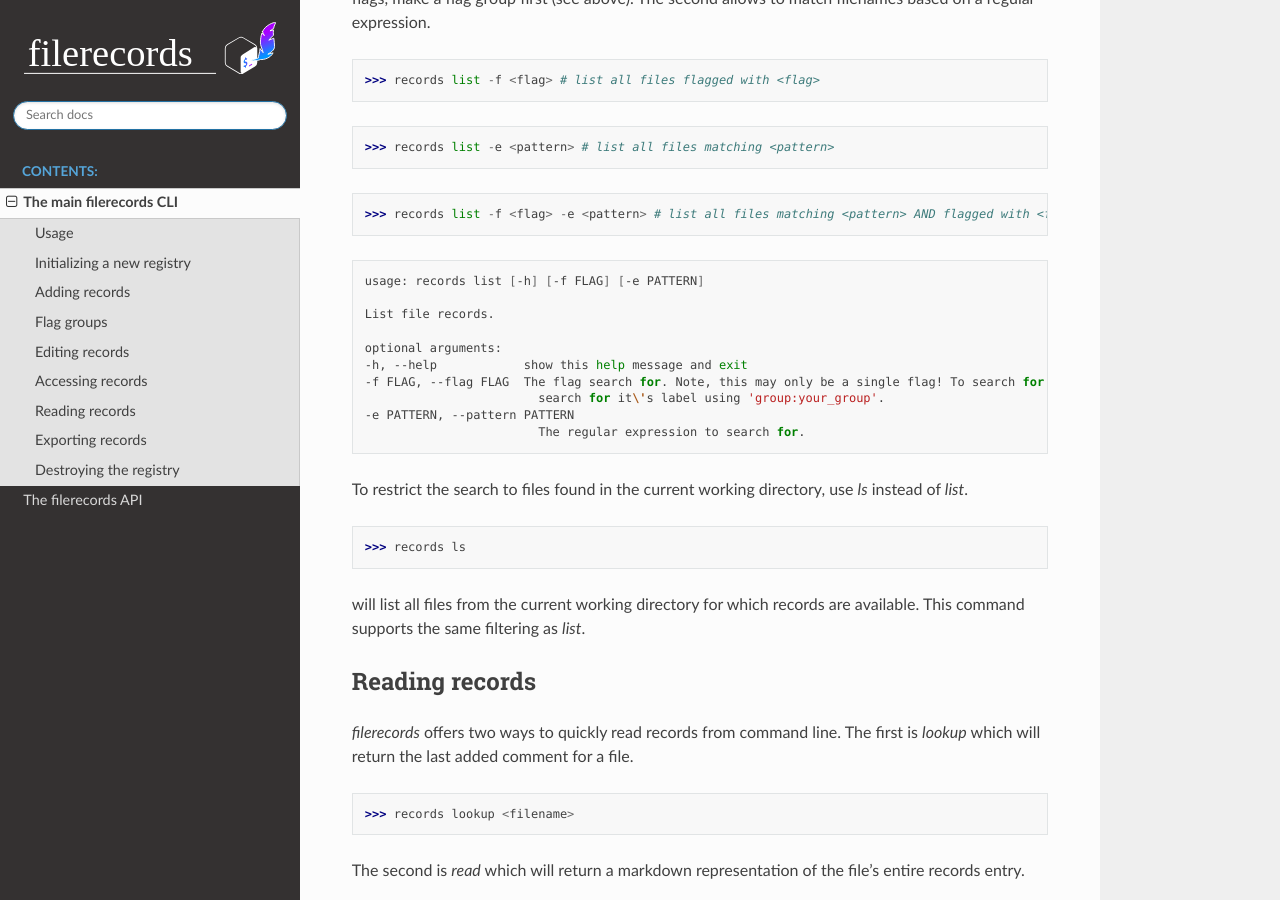
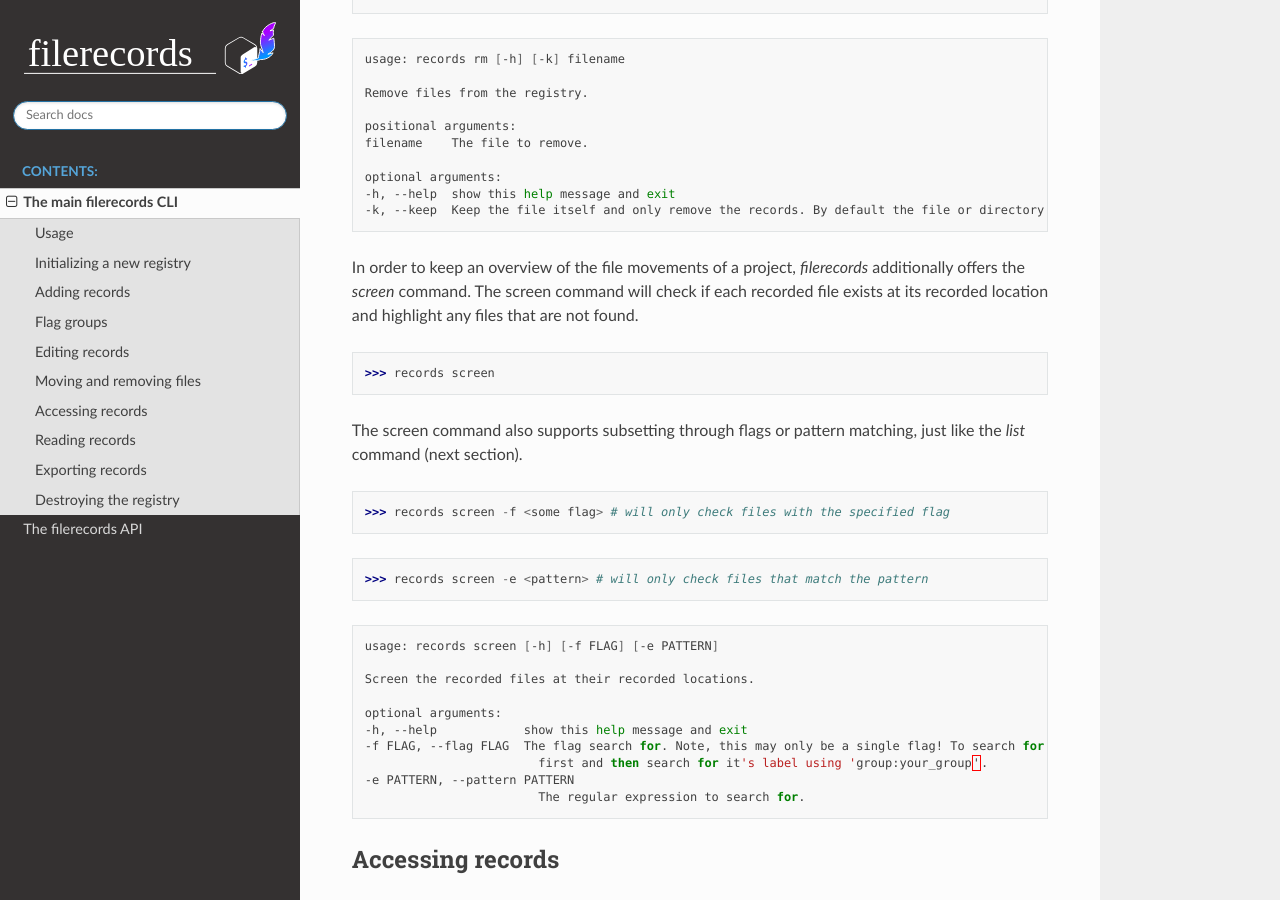
Before and after one commit to NoahHenrikKleinschmidt/filerecords, a Sphinx documentation site: the page built from docs/source/filerecords.cli.rst, in a window 1280 px wide and 900 px high, scrolled down 5453 px. Built offline with Sphinx 7.4.7 and the Read the Docs theme 2.0.0, drawn with Linux system fonts in a browser that asks for light colours; some of the changed text lies outside the part shown.

Commit message:
add screen to docs

```diff
--- a/docs/source/filerecords.cli.rst
+++ b/docs/source/filerecords.cli.rst
@@ -179,6 +179,19 @@ Editing records
                            Any flags to remove.
 
 
+Moving and removing files
+-------------------------
+
+.. warning::
+
+   When a file is moved or removed through `mv` or `rm`, the records will **not** be adjusted automatically!
+
+      >>> mv <old_filename> <new_filename> # will NOT adjust the records
+
+      >>> rm <filename> # will NOT remove the file from records
+
+   Instead, `filerecords` offers its own `mv` and `rm` commands to move and remove files while adjusting the records accordingly.
+
 If a file needs to be moved to a different location, `filerecords` offers its own `mv` command that will move the file and adjust its records accordingly.
 
    >>> records mv <old_filename> <new_filename>
@@ -197,10 +210,13 @@ If a file needs to be moved to a different location, `filerecords` offers its ow
    -h, --help  show this help message and exit
    -k, --keep  Keep the file itself and only adjust the records. By default the file or directory itself is also moved.
 
-Note that the `mv` command will also move the file itself. If you only want to adjust the records, use the `-k` option.
-This is useful when a file has already been moved and now the records only need adjusting.
+.. note::
 
-   >>> records mv -k <old_filename> <new_filename> # will not touch the files themselves. Only the records will be adjusted.
+   Note that the `mv` command will also move the file itself. If you only want to adjust the records, use the `-k` option.
+   When the `-k` option is specified, `filerecords` will not vet the provided filepaths and only adjust its internal records accordingly.
+   This is useful when a file has already been moved and now the records need retroactive adjusting.
+
+      >>> records mv -k <old_filename> <new_filename> # will not touch the files themselves. Only the records will be adjusted.
 
 
 On the other hand, if a file should be removed from the records, use `rm` command.
@@ -223,6 +239,30 @@ This will by default also remove the file itself but offers the `-k` option to l
    -h, --help  show this help message and exit
    -k, --keep  Keep the file itself and only remove the records. By default the file or directory itself is also removed.
 
+
+In order to keep an overview of the file movements of a project, `filerecords` additionally offers the `screen` command.
+The screen command will check if each recorded file exists at its recorded location and highlight any files that are not found.
+
+   >>> records screen
+
+The screen command also supports subsetting through flags or pattern matching, just like the `list` command (next section).
+
+   >>> records screen -f <some flag> # will only check files with the specified flag
+
+   >>> records screen -e <pattern> # will only check files that match the pattern
+
+.. code-block:: bash
+
+   usage: records screen [-h] [-f FLAG] [-e PATTERN]
+
+   Screen the recorded files at their recorded locations.
+
+   optional arguments:
+   -h, --help            show this help message and exit
+   -f FLAG, --flag FLAG  The flag search for. Note, this may only be a single flag! To search for multiple flags at a time, define a flag group
+                           first and then search for it's label using 'group:your_group'.
+   -e PATTERN, --pattern PATTERN
+                           The regular expression to search for.
 
 Accessing records
 -----------------
```
